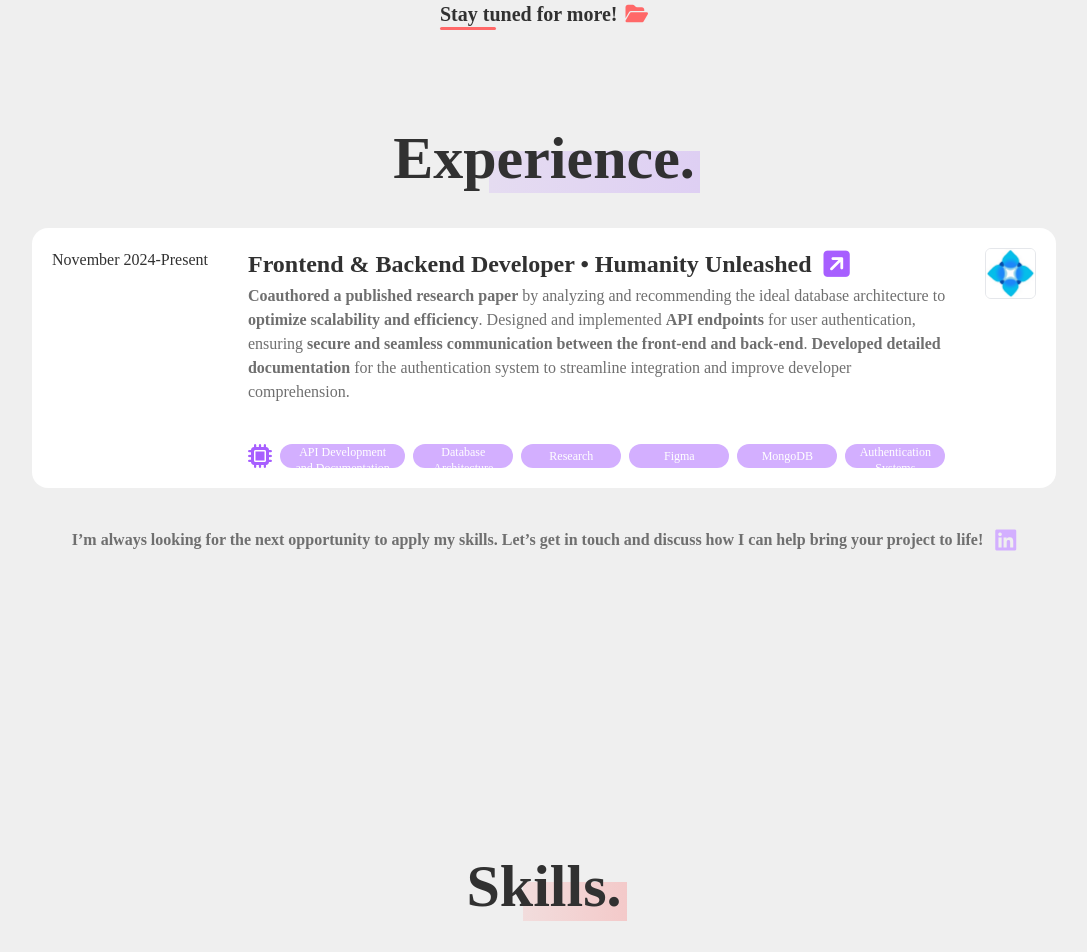
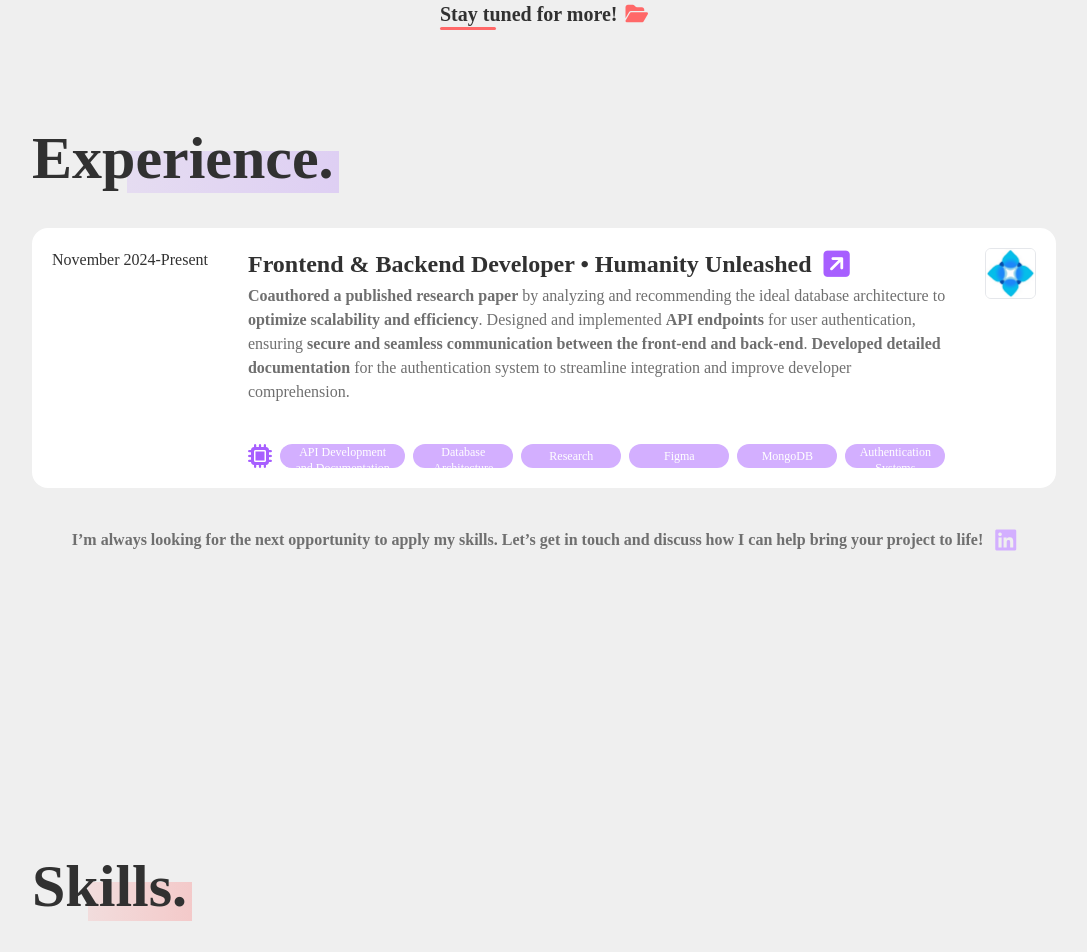
Before and after one commit to sameenmajid12/Portfolio, a React (Vite) app: page / in a window 1280 px wide. Shown: the part 1660-2612 px from the top of the page, without its empty margins (96-1183 px from the left). Built offline with nearby package versions, Linux system fonts and the light colour scheme; a web font is replaced by a local one.

Commit message:
Clean up

```diff
--- a/index.html
+++ b/index.html
@@ -2,7 +2,7 @@
 <html lang="en">
   <head>
     <meta charset="UTF-8" />
-    <link rel="icon" type="image/svg+xml" href="/assets/logosquare.png" />
+    <link rel="icon" type="image/svg+xml" href="/assets/Title.png" />
     <link href="/src/index.css" rel="stylesheet" />
     <link rel="preconnect" href="https://fonts.googleapis.com" />
     <link rel="preconnect" href="https://fonts.gstatic.com" crossorigin />
--- a/src/Components/Experience.jsx
+++ b/src/Components/Experience.jsx
@@ -5,17 +5,17 @@ function Experience() {
       id="experience"
       className="min-h-[calc(100dvh-var(--spacing-header))] sidePadding py-10 flex flex-col gap-y-10"
     >
-      <div className="flex justify-center">
+      <div className="flex md:justify-start justify-center">
         <div className="w-max relative text-5xl font-bold">
           <span className=" w-[70%] h-[70%] right-[-5px] bottom-[-5px] absolute bg-gradient-to-l to-[#E5DCF1] from-[#DECFF3] z-10"></span>
           <h1 className="z-20 relative text-[clamp(2.5rem,5vw,3.75rem)]">Experience.</h1>
         </div>
       </div>
       <motion.div
-        initial={{ opacity: 0 }}
-        whileInView={{ opacity: 1 }}
-        transition={{ duration: 1 }}
-        viewport={{ once: true, amount: 0.5 }}
+        initial={{ opacity: 0, transform:'translateY(50%)' }}
+        whileInView={{ opacity: 1, transform:'translateY(0)' }}
+        transition={{ duration: 0.5 }}
+      viewport={{ once: true, amount: 0.3  }}
         className="bg-white w-full py-5 px-5 flex gap-x-10 rounded-2xl"
       >
         <p className="text-m whitespace-nowrap">November 2024-Present</p>
--- a/src/Components/Skills.jsx
+++ b/src/Components/Skills.jsx
@@ -46,7 +46,7 @@ function Skills() {
       id="skills"
       className="min-h-[calc(100dvh-72px)] py-10 flex flex-col gap-y-10 sidePadding pb-50"
     >
-      <div className="flex justify-center">
+      <div className="flex md:justify-start justify-center">
         <div className="w-max relative text-5xl font-bold">
           <span className=" w-[67%] h-[65%] right-[-5px] bottom-[-5px] absolute bg-gradient-to-l to-[#F2D4D4] from-[#F5B9B9] z-10 opacity-70"></span>
           <h1 className="z-20 relative text-[clamp(2.5rem,5vw,3.75rem)]">
```
Also changed, not shown: public/assets/Title.png (added).
